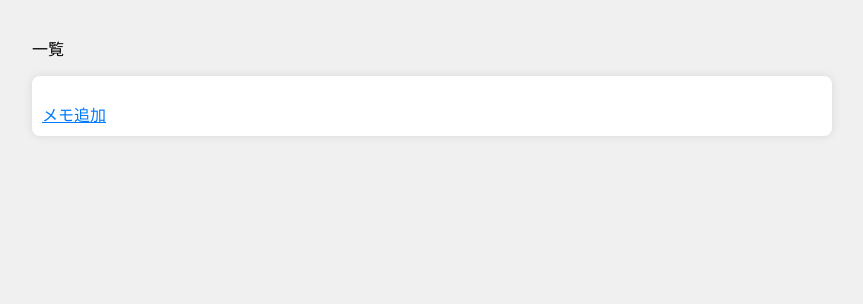
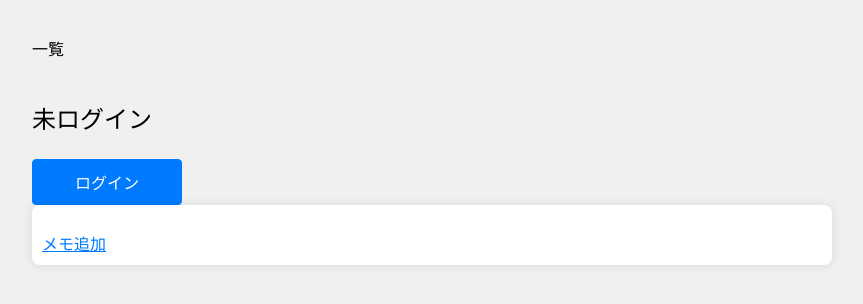
Before and after one commit to kurumadaisuke/React-practice, a React (Create React App) app: page / in a window 1280 px wide. Shown: the top 304 px of the page, without its empty margins (208-1071 px from the left). Built offline with nearby package versions, Linux system fonts and the light colour scheme.

Commit message:
useContextを利用したtrue false

```diff
--- a/src/App.css
+++ b/src/App.css
@@ -40,3 +40,23 @@ body {
   display: flex;
   gap: 10px;
 }
+
+.vertical-center {
+  display: flex;
+  flex-direction: column;
+}
+
+.login-button {
+  padding: 10px 20px;
+  font-size: 1em;
+  background-color: #007bff;
+  color: #ffffff;
+  border: 1px solid #007bff;
+  border-radius: 4px;
+  cursor: pointer;
+  width: 150px;
+}
+
+.login-info {
+  font-size: 1.5em;
+}
--- a/src/App.jsx
+++ b/src/App.jsx
@@ -4,11 +4,13 @@ import { MemoSelectList } from "./components/list.jsx";
 import { NewMemoButton } from "./components/new.jsx";
 import { MemoDelete } from "./components/delete.jsx";
 import { MemoEdit } from "./components/edit.jsx";
+import { Login } from "./components/login.jsx";
+import { LoginProvider } from "./providers/LoginProvider.jsx";
 
 function App() {
   const memoStorage = localStorage.getItem("memoStorage");
   const [memos, setMemos] = useState(
-    memoStorage ? JSON.parse(memoStorage) : [],
+    memoStorage ? JSON.parse(memoStorage) : []
   );
   const [selectedMemoIndex, setSelectedMemoIndex] = useState(null);
   const MEMO_STORAGE = "memoStorage";
@@ -43,8 +45,11 @@ function App() {
   };
 
   return (
+    <LoginProvider>
       <div className="container">
         {selectedMemoIndex === null ? <p>一覧</p> : <p>編集</p>}
+        <div className="vertical-center">
+          <Login />
           <div className="memo-list">
             <MemoSelectList
               memos={memos}
@@ -67,6 +72,8 @@ function App() {
             )}
           </div>
         </div>
+      </div>
+    </LoginProvider>
   );
 }
 
--- /dev/null
+++ b/src/components/login.jsx
@@ -0,0 +1,18 @@
+import { useContext } from "react";
+import { LoginContext } from "../providers/LoginProvider";
+
+export const Login = () => {
+  const { login, setLogin } = useContext(LoginContext);
+  const loginClick = () => {
+    setLogin(!login);
+  };
+
+  return (
+    <>
+      <p className="login-info">{login ? "ログイン済み" : "未ログイン"}</p>
+      <button className="login-button" onClick={loginClick}>
+        {login ? "ログアウト" : "ログイン"}
+      </button>
+    </>
+  );
+};
--- /dev/null
+++ b/src/providers/LoginProvider.jsx
@@ -0,0 +1,13 @@
+import { createContext, useState } from "react";
+
+export const LoginContext = createContext({});
+
+export const LoginProvider = (props) => {
+  const { children } = props;
+  const [login, setLogin] = useState(false);
+  return (
+    <LoginContext.Provider value={{ login, setLogin }}>
+      {children}
+    </LoginContext.Provider>
+  );
+};
```
Lines whose indentation alone changed are shown as unchanged.
